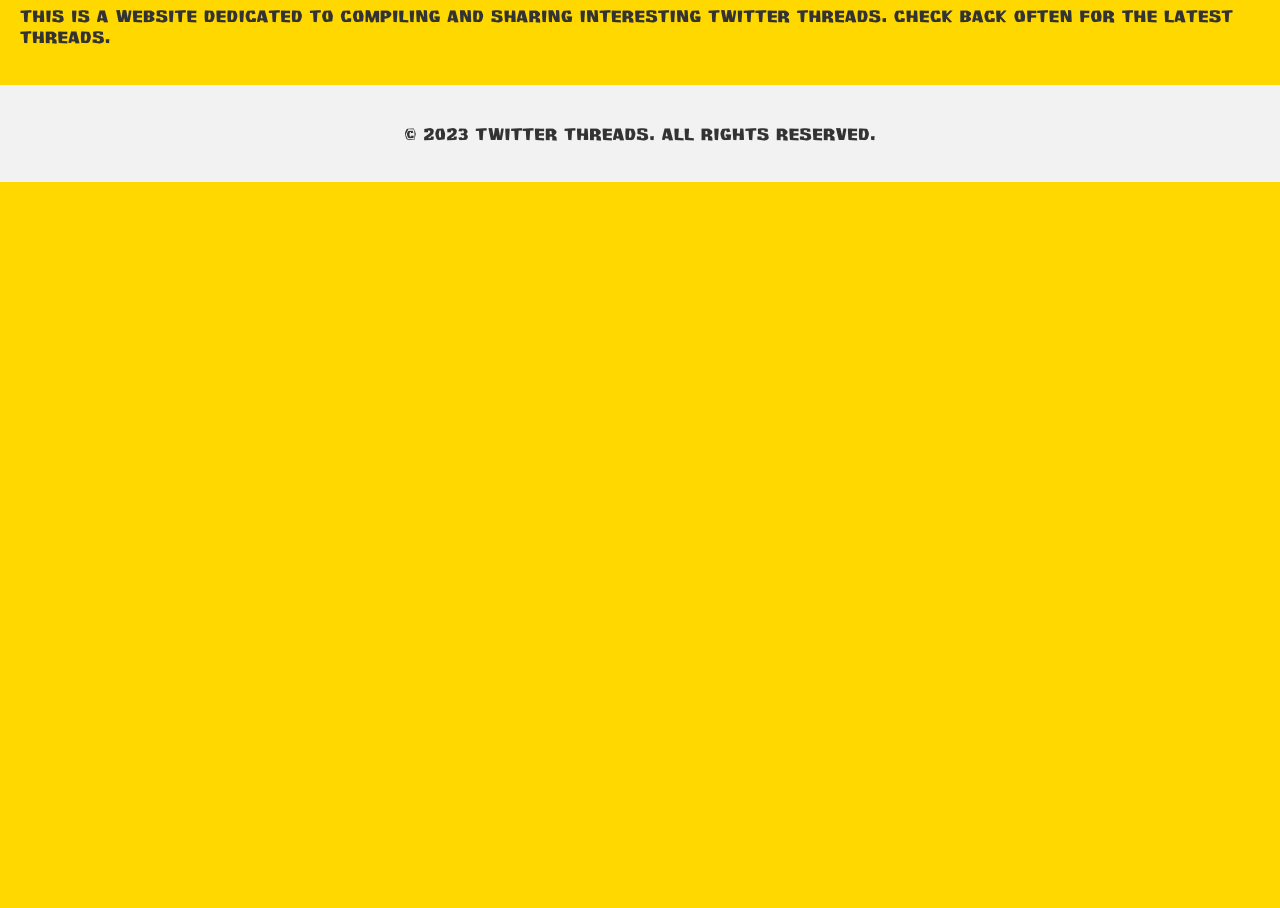
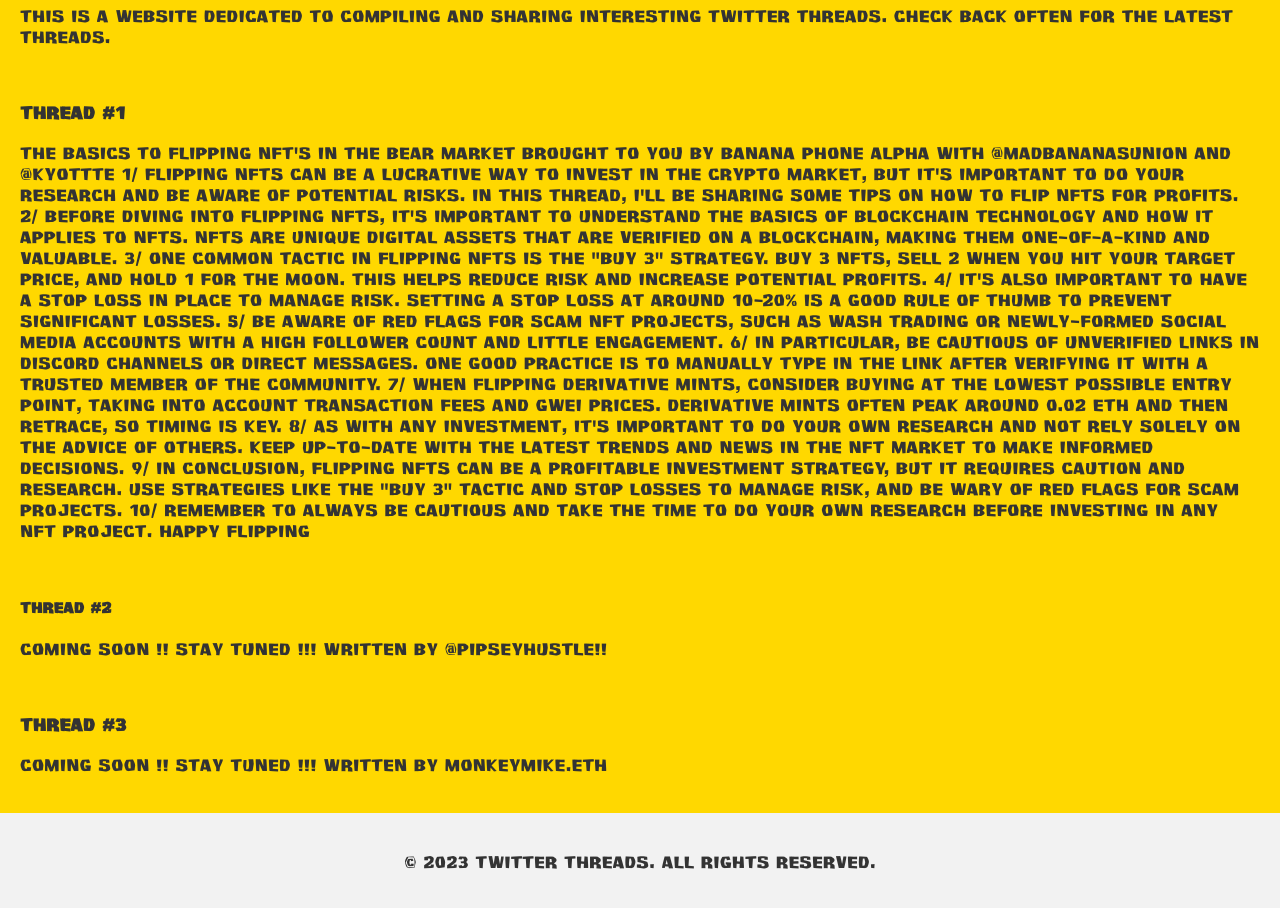
Before and after one commit to MadBananaUnionDAO/bananablog.eth, a plain HTML site: page threads.html in a window 1280 px wide. Shown: the part 174-1082 px from the top of the page. Before the commit the page ends 800 px from the top, so only its background shows below. Drawn offline with Linux system fonts and the light colour scheme.

Commit message:
Update threads.html

```diff
--- a/threads.html
+++ b/threads.html
@@ -18,6 +18,26 @@
     <main>
       <h2>Welcome to Twitter Threads</h2>
       <p>This is a website dedicated to compiling and sharing interesting Twitter threads. Check back often for the latest threads.</p>
+      <br>
+      <h3>Thread #1</h3>
+      <p>The Basics to flipping Nft's in the Bear Market brought to you by Banana Phone Alpha with @MadbananasUnion and @Kyottte
+          1/ Flipping NFTs can be a lucrative way to invest in the crypto market, but it's important to do your research and be aware of potential risks. In this thread, I'll be sharing some tips on how to flip NFTs for profits.
+          2/ Before diving into flipping NFTs, it's important to understand the basics of blockchain technology and how it applies to NFTs. NFTs are unique digital assets that are verified on a blockchain, making them one-of-a-kind and valuable.
+          3/ One common tactic in flipping NFTs is the "buy 3" strategy. Buy 3 NFTs, sell 2 when you hit your target price, and hold 1 for the moon. This helps reduce risk and increase potential profits.
+          4/ It's also important to have a stop loss in place to manage risk. Setting a stop loss at around 10-20% is a good rule of thumb to prevent significant losses.
+          5/ Be aware of red flags for scam NFT projects, such as wash trading or newly-formed social media accounts with a high follower count and little engagement.
+          6/ In particular, be cautious of unverified links in Discord channels or direct messages. One good practice is to manually type in the link after verifying it with a trusted member of the community.
+          7/ When flipping derivative mints, consider buying at the lowest possible entry point, taking into account transaction fees and GWEI prices. Derivative mints often peak around 0.02 ETH and then retrace, so timing is key.
+          8/ As with any investment, it's important to do your own research and not rely solely on the advice of others. Keep up-to-date with the latest trends and news in the NFT market to make informed decisions.
+          9/ In conclusion, flipping NFTs can be a profitable investment strategy, but it requires caution and research. Use strategies like the "buy 3" tactic and stop losses to manage risk, and be wary of red flags for scam projects.
+          10/ Remember to always be cautious and take the time to do your own research before investing in any NFT project. Happy flipping
+      </p>
+      <br>
+      <h4>Thread #2</h4>
+      <p>Coming Soon !! Stay Tuned !!! Written by @PipseyHustle!!</p>
+      <br>
+      <h3>Thread #3</h3>
+      <p> Coming Soon !! Stay Tuned !!! Written by MonkeyMike.eth</p>
     </main>
     <footer>
       <p>&copy; 2023 Twitter Threads. All rights reserved.</p>
```
